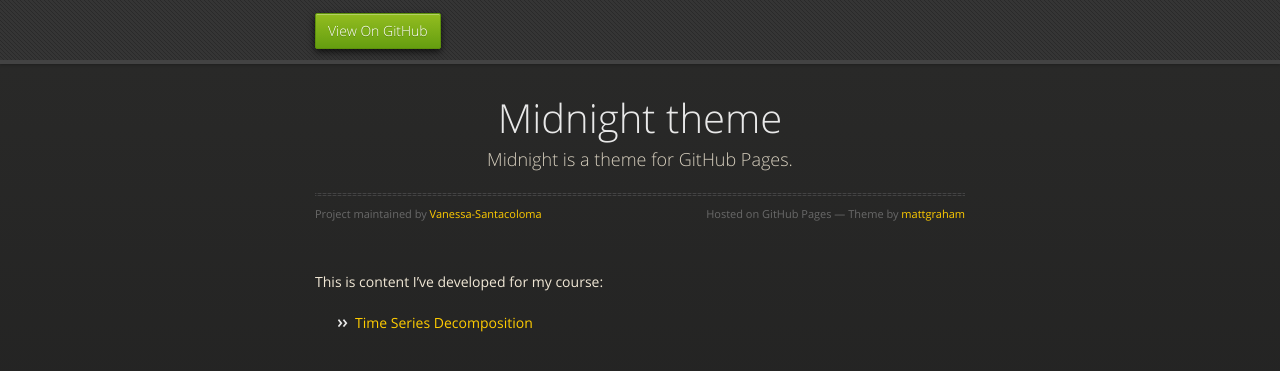
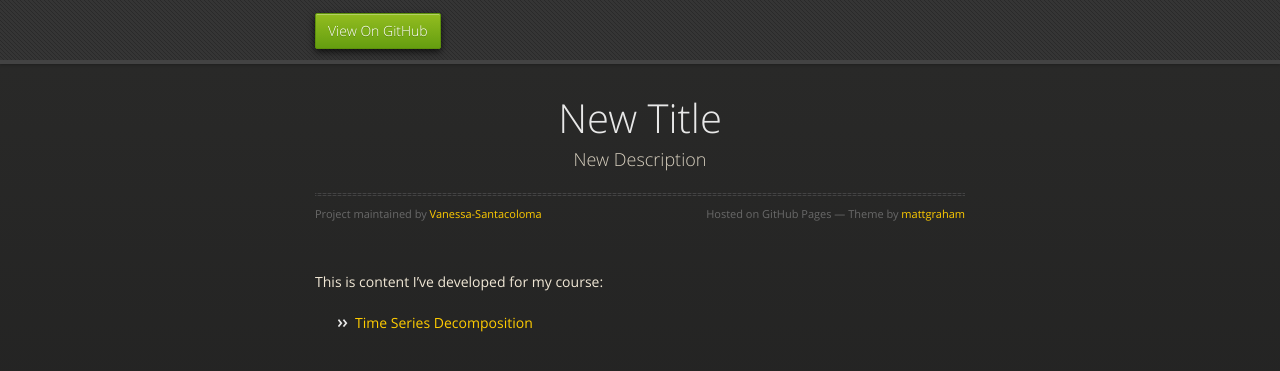
Before and after one commit to Vanessa-Santacoloma/Vanessa-Santacoloma.github.io, a Jekyll site: the page built from index.md, in a window 1280 px wide. Shown: the top 371 px of the page. Built offline with Jekyll 4.4.1, drawn with Linux system fonts in a browser that asks for light colours; our own code applies the rules of GitHub Pages for plain Markdown files.

Commit message:
Update _config.yml

```diff
--- a/_config.yml
+++ b/_config.yml
@@ -1,5 +1,5 @@
-title: Midnight theme
-description: Midnight is a theme for GitHub Pages.
+title: New Title
+description: New Description
 show_downloads: false
 google_analytics:
 theme: jekyll-theme-midnight
```
